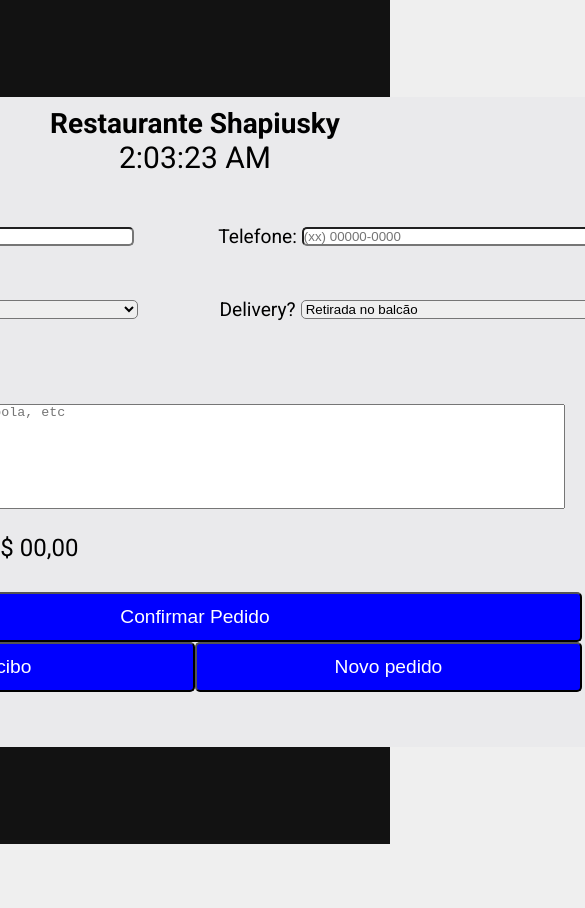
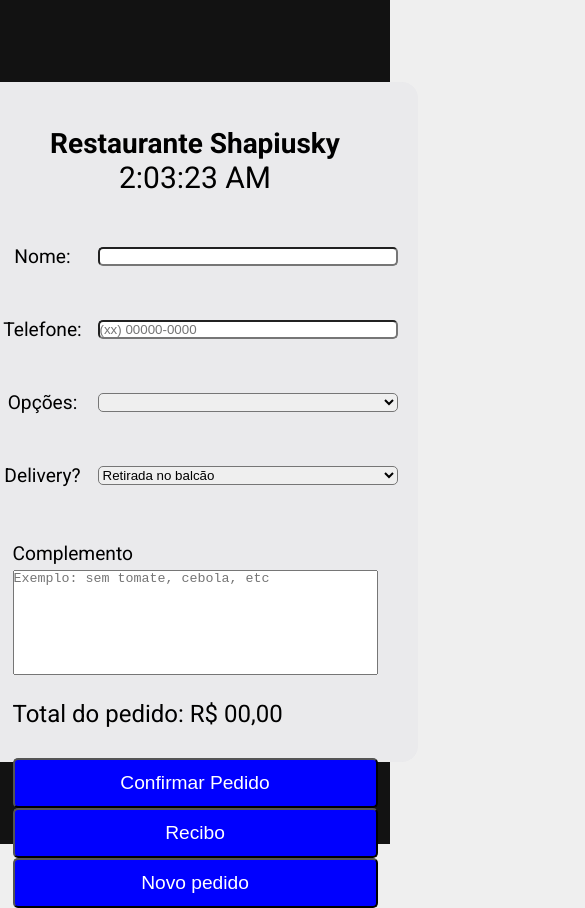
Before and after one commit to mayoral-leonardo/DesenvolvimentoWeb01, a React (Create React App) app: page / in a window 390 px wide. Shown: the top 908 px of the page, 585 px wide, since content can reach past the window. Before the commit the page ends 844 px from the top, so only its background shows below. Built offline with nearby package versions, Linux system fonts and the light colour scheme.

Commit message:
started responsive design

```diff
--- a/src/views/Home/Home.css
+++ b/src/views/Home/Home.css
@@ -9,7 +9,7 @@
 .main-content-container {
   background: #EAEAEC;
   width: 1000px;
-  height: 650px;
+  height: 680px;
   padding: 10px;
   display: flex;
   flex-direction: column;
@@ -74,6 +74,14 @@
   font-size: 1.2rem;
 }
 
+.input-container-label {
+  width: 100px;
+  display: flex;
+  flex-direction: row;
+  justify-content: center;
+  align-items: flex-start;
+}
+
 input, select {
   width: 300px;
   border-radius: 5px;
@@ -105,3 +113,35 @@
   height: 105px;
   resize: none;
 }
+
+@media screen and (max-width: 768px) {
+  .main-content-container-grid {
+    display: flex;
+    flex-direction: column;
+    justify-content: center;
+    align-items: center;
+  }
+  .main-content-container-grid-item {
+    margin-left: 0;
+  }
+  .main-content-container {
+    padding-top: 200px;
+    justify-content: center;
+    align-items: center;
+  }
+  .input-container {
+    flex-direction: row;
+    justify-content: space-around;
+  }
+  .main-content-container-additional-infos {
+    width: 100%;
+    justify-content: center;
+  }
+  .responsive-buttons {
+    width: 425px;
+    display: flex;
+    flex-direction: column;
+    justify-content:space-between;
+    align-items: center;
+  }
+}
--- a/src/views/Home/Home.jsx
+++ b/src/views/Home/Home.jsx
@@ -88,7 +88,7 @@
       <div className='main-content-container'>
         <div className='main-content-container-header'>
           <h1>Restaurante Shapiusky</h1>
-          <Clock/>
+          <Clock />
         </div>
 
         <form onSubmit={handleSubmit}>
@@ -96,21 +96,21 @@
           <div className='main-content-container-grid'>
             <div className='main-content-container-grid-item'>
               <div className='input-container'>
-                <label>Nome: </label>
+                <label className='input-container-label'>Nome: </label>
                 <input type="text" name='Nome' value={nome} onChange={(value) => setNome(value.target.value)} />
               </div>
             </div>
 
             <div className='main-content-container-grid-item'>
               <div className='input-container'>
-                <label>Telefone: </label>
+                <label className='input-container-label'>Telefone: </label>
                 <input type="text" name='Telefone' placeholder='(xx) 00000-0000' value={telefone} onChange={(value) => setTelefone(value.target.value)} />
               </div>
             </div>
 
             <div className='main-content-container-grid-item'>
               <div className='input-container'>
-                <label>Opções </label>
+                <label className='input-container-label'>Opções: </label>
                 <select value={opcao} onChange={(value) => setOpcao(value.target.value)}>
                   <option value=''></option>
                   <option value='Prato do dia + Suco - R$ 20,00'>Prato do dia + Suco - R$ 20,00</option>
@@ -122,7 +122,7 @@
 
             <div className='main-content-container-grid-item'>
               <div className='input-container'>
-                <label>Delivery? </label>
+                <label className='input-container-label'>Delivery? </label>
                 <select value={delivery} onChange={(value) => setDelivery(value.target.value)}>
                   <option value='Retirada'>Retirada no balcão</option>
                   <option value='Entrega'>Sim (Taxa de R$ 5,00)</option>
@@ -148,9 +148,13 @@
             <button className='submit-button' type='submit'>Confirmar Pedido</button>
           </div>
         </form>
-        <div className='main-content-container-buttons'>
-          <button className='buttons' onClick={() => togglePostModal(pedido)}>Recibo</button>
-          <button className='buttons' onClick={() => resetFields()}>Novo pedido</button>
+        <div className='responsive-buttons'>
+          <div className='main-content-container-buttons'>
+            <button className='buttons' onClick={() => togglePostModal(pedido)}>Recibo</button>
+          </div>
+          <div className='main-content-container-buttons'>
+            <button className='buttons' onClick={() => resetFields()}>Novo pedido</button>
+          </div>
         </div>
       </div>
       {showPostModal && (
```
